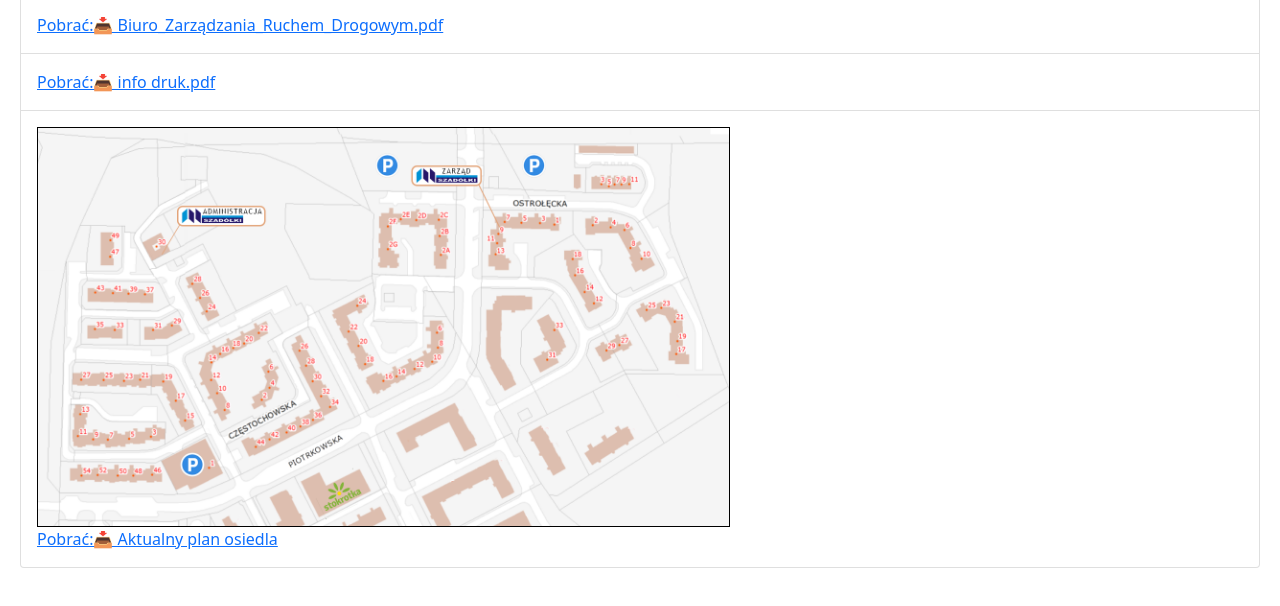
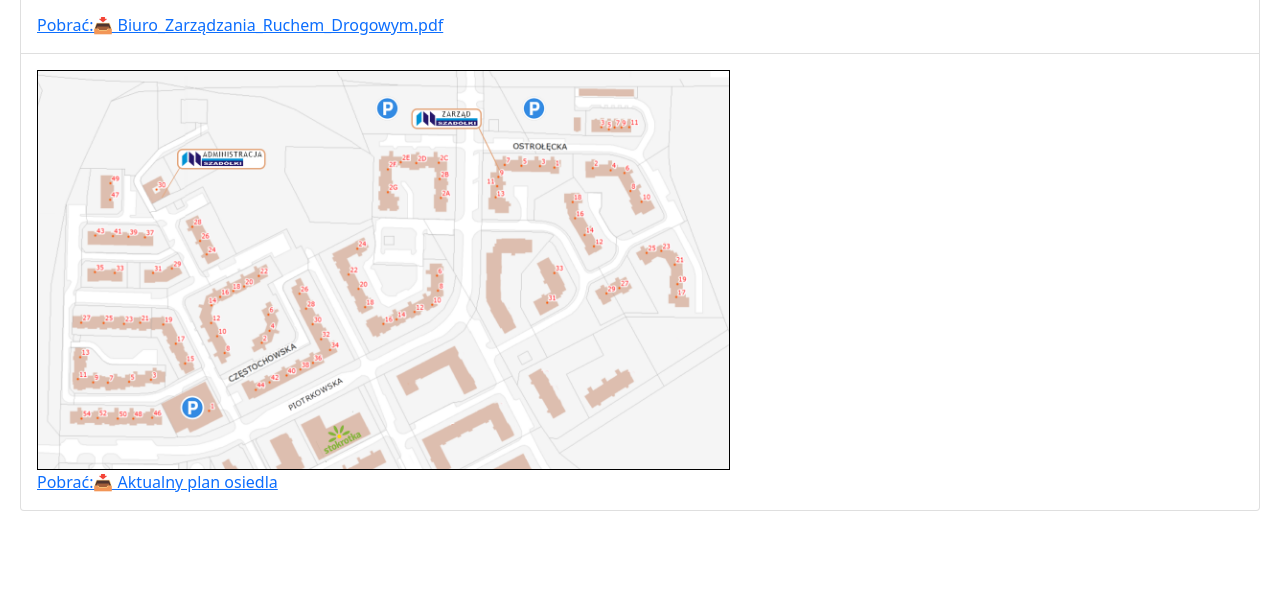
Before and after one commit to public-info01/smszadolki-protest.pl, a plain HTML site: page index.html in a window 1280 px wide. Shown: the part 5372-5978 px from the top of the page. After the commit the page ends 5951 px from the top, so only its background shows below. Drawn offline with nearby package versions, Linux system fonts and the light colour scheme.

Commit message:
Update index.html

```diff
--- a/index.html
+++ b/index.html
@@ -286,9 +286,7 @@ Treść:
         <a href="./files/Biuro_Zarządzania_Ruchem_Drogowym.pdf" target="_blank">Pobrać:📥
             Biuro_Zarządzania_Ruchem_Drogowym.pdf</a>
     </li>
-    <li class="list-group-item p-3">
-        <a href="./files/druk.pdf" target="_blank">Pobrać:📥 info druk.pdf</a>
-    </li>
+
     <li class="list-group-item p-3">
         <div><a href="./files/aktualny_plan_osiedla.png" target="_blank"><img
                 src="./files/aktualny_plan_osiedla.png" alt="Aktualny plan osiedla"></a></div>
```
